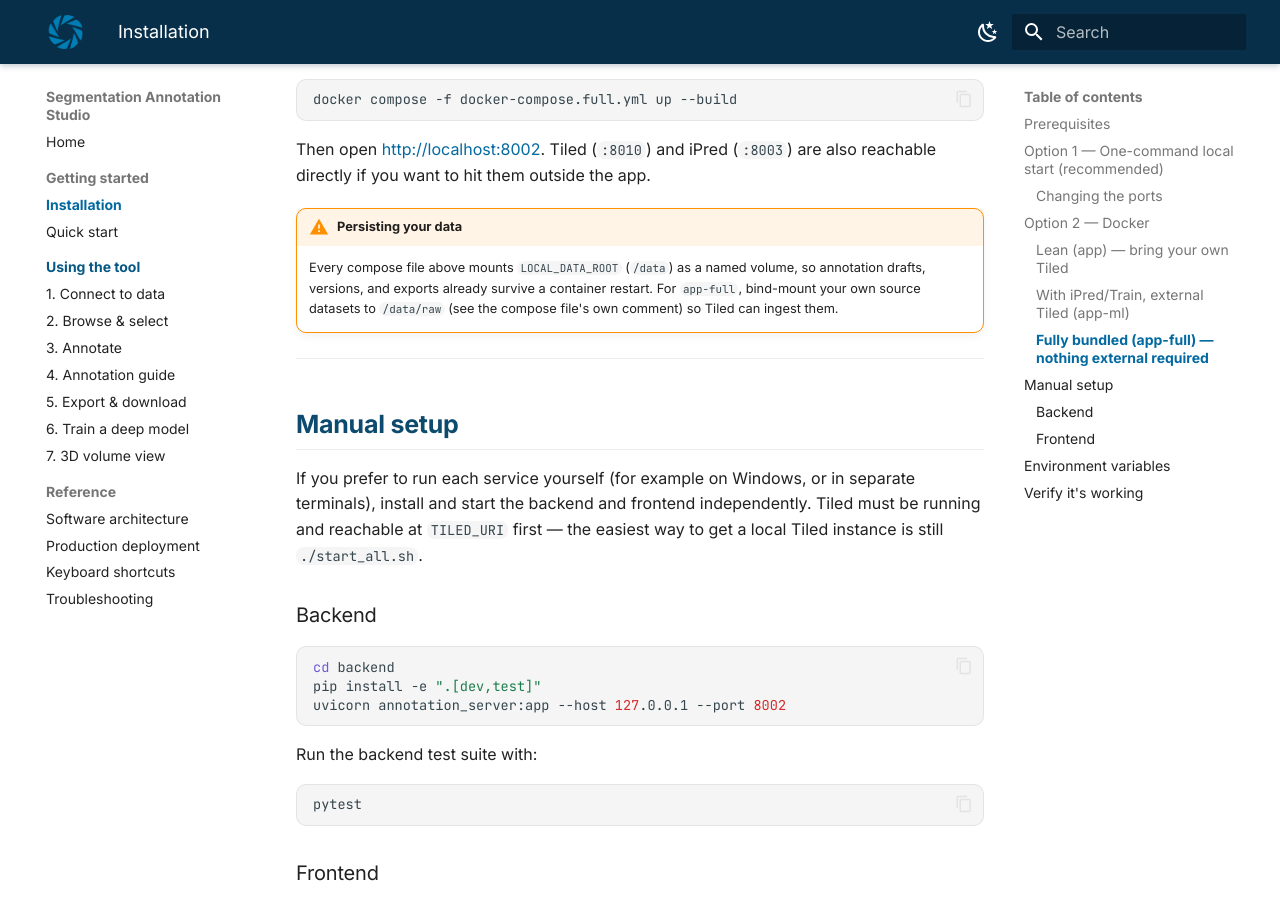
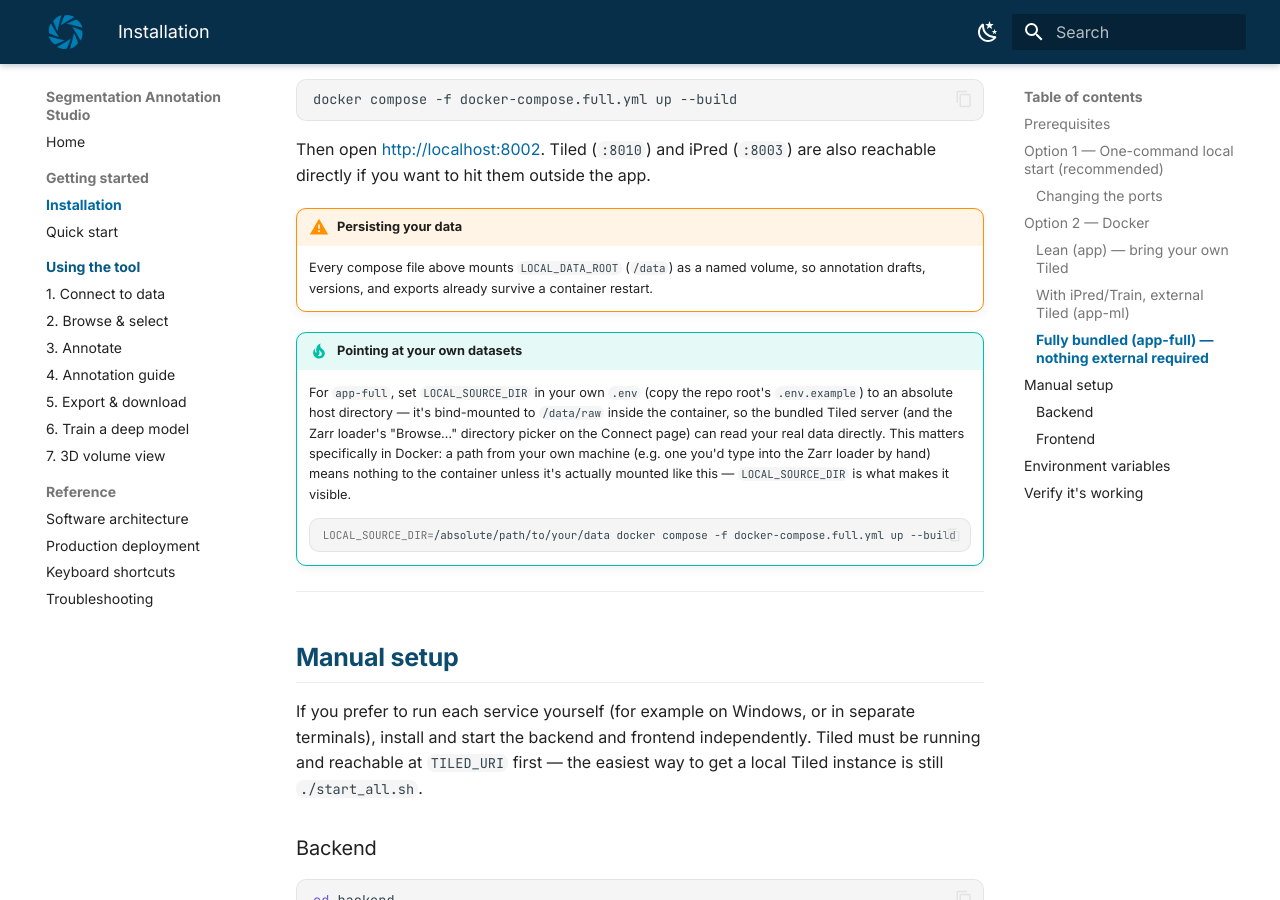
Before and after one commit to mlexchange/Segmentation_Annotation_Studio, an MkDocs documentation site: the page built from docs/getting-started/installation.md, in a window 1280 px wide and 900 px high, scrolled down 2837 px. Built offline with MkDocs 1.6.1 and Material for MkDocs 9.7.7, drawn with Linux system fonts in a browser that asks for light colours.

Commit message:
Documentation

````diff
--- a/docs/getting-started/installation.md
+++ b/docs/getting-started/installation.md
@@ -116,8 +116,20 @@ reachable directly if you want to hit them outside the app.
 !!! warning "Persisting your data"
     Every compose file above mounts `LOCAL_DATA_ROOT` (`/data`) as a named volume,
     so annotation drafts, versions, and exports already survive a container
-    restart. For `app-full`, bind-mount your own source datasets to `/data/raw`
-    (see the compose file's own comment) so Tiled can ingest them.
+    restart.
+
+!!! tip "Pointing at your own datasets"
+    For `app-full`, set `LOCAL_SOURCE_DIR` in your own `.env` (copy the repo
+    root's `.env.example`) to an absolute host directory — it's bind-mounted to
+    `/data/raw` inside the container, so the bundled Tiled server (and the Zarr
+    loader's "Browse…" directory picker on the Connect page) can read your real
+    data directly. This matters specifically in Docker: a path from your own
+    machine (e.g. one you'd type into the Zarr loader by hand) means nothing to
+    the container unless it's actually mounted like this — `LOCAL_SOURCE_DIR` is
+    what makes it visible.
+    ```bash
+    LOCAL_SOURCE_DIR=/absolute/path/to/your/data docker compose -f docker-compose.full.yml up --build
+    ```
 
 ---
 
````
Also changed, not shown: docs/reference/deployment.md (+11 -0 lines).
